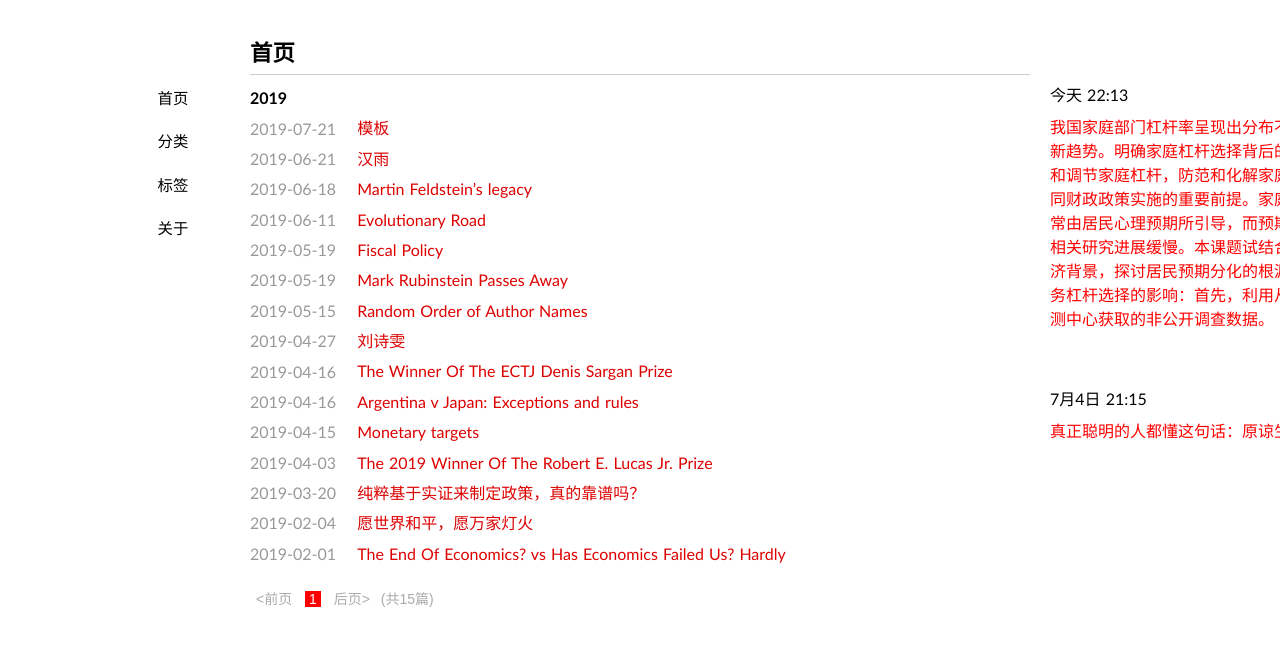
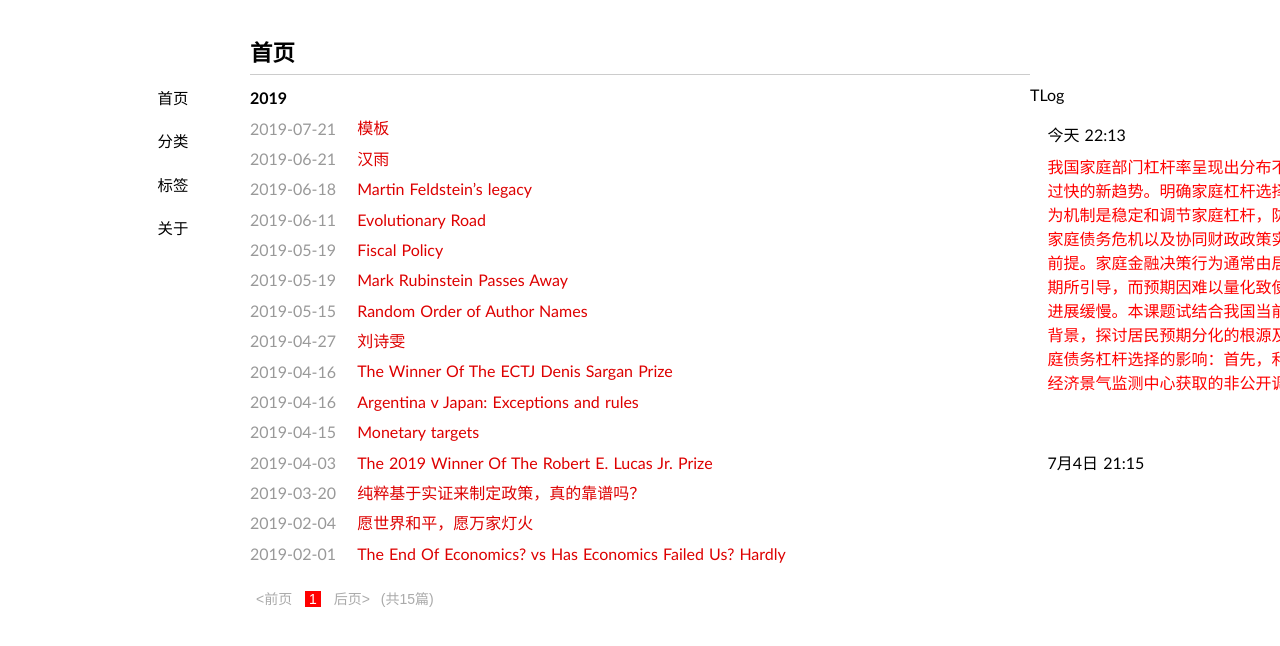
Before and after one commit to wuyy2007/wanguolin.github.io, a Jekyll site: the page built from index.html, in a window 1280 px wide. Shown: the top 646 px of the page. Built offline with Jekyll 4.4.1, drawn with Linux system fonts in a browser that asks for light colours; some web fonts are replaced; the list of posts is cut into pages by our own code.

Commit message:
Update default.html

```diff
--- a/_layouts/default.html
+++ b/_layouts/default.html
@@ -28,7 +28,8 @@
         </nav>
         <article class="content">
         {{ content }}
- 			<section id = "rightContent"   style="height: 400px; width: 400px;margin-left: 780px;overflow-y:scroll">
+ 			<section id = "rightContent"   style="height: 400px; width: 350px;margin-left: 780px;overflow-y:scroll">
+			<p>TLog</p>
 			<div style="border: 1px  #000000; width: 90%; margin: 0 auto;">
 				<span>
 
```
